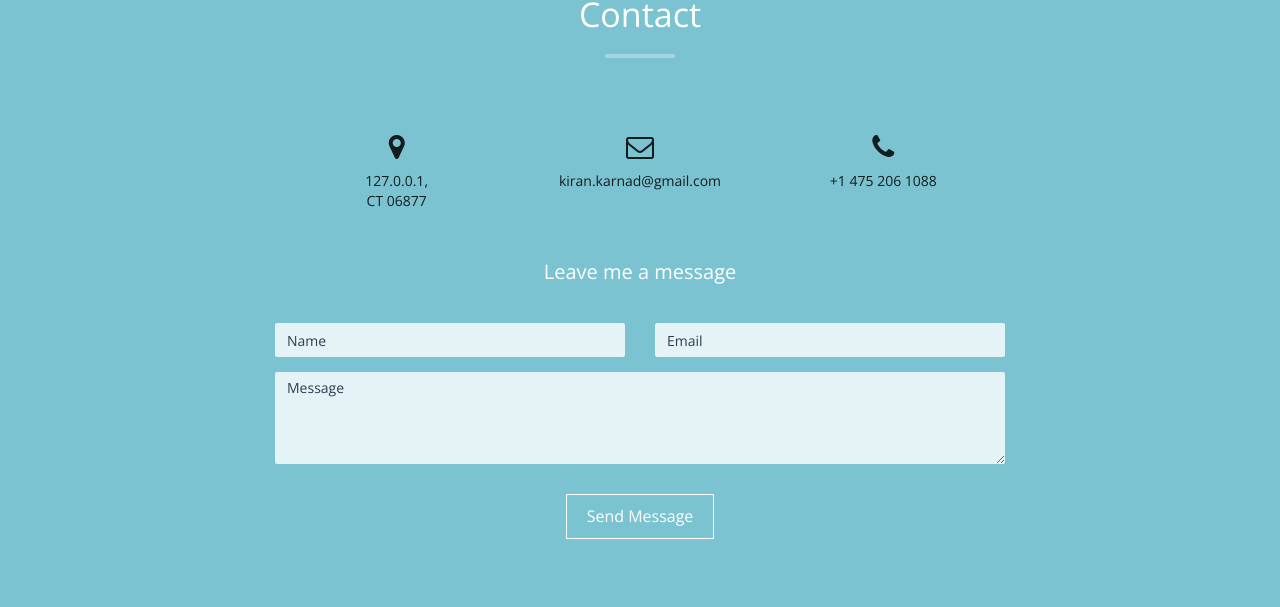
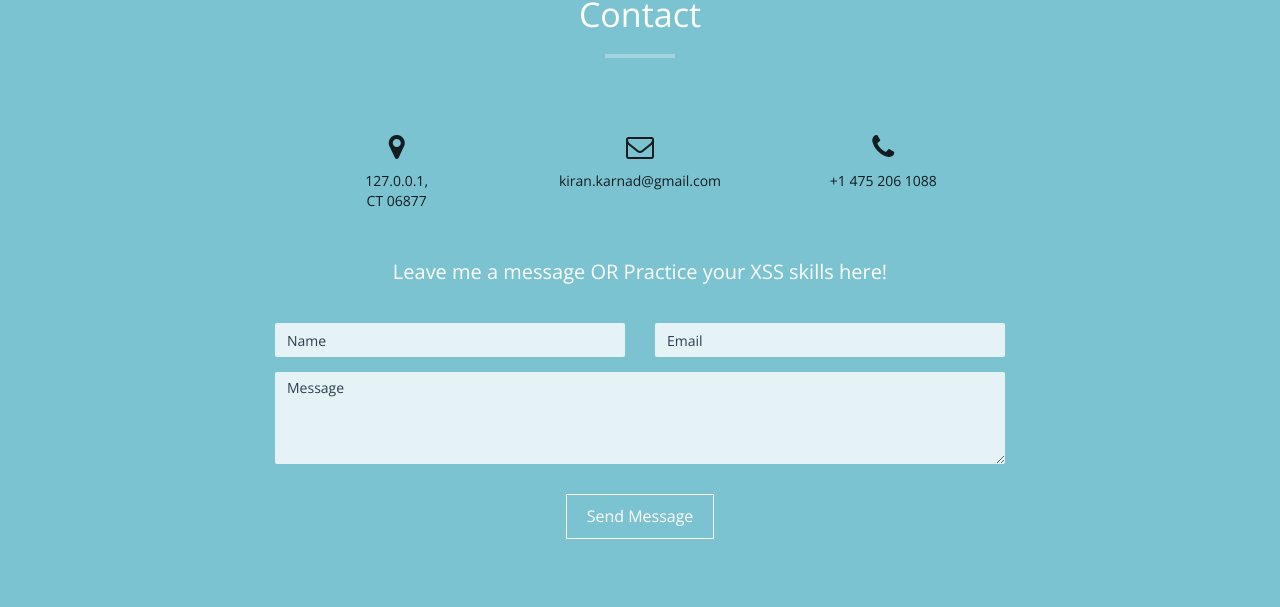
Before and after one commit to ipentest/resume, a plain HTML site: page index.html in a window 1280 px wide. Shown: the part 5563-6170 px from the top of the page. Drawn offline with nearby package versions, Linux system fonts and the light colour scheme.

Commit message:
Adding the practice XSS here

```diff
--- a/index.html
+++ b/index.html
@@ -366,7 +366,7 @@
       <div class="clearfix"></div>
     </div>
     <div class="col-md-8 col-md-offset-2">
-      <h3>Leave me a message</h3>
+      <h3>Leave me a message OR Practice your XSS skills here!</h3>
       <form name="sentMessage" id="contactForm" novalidate>
         <div class="row">
           <div class="col-md-6">
```
